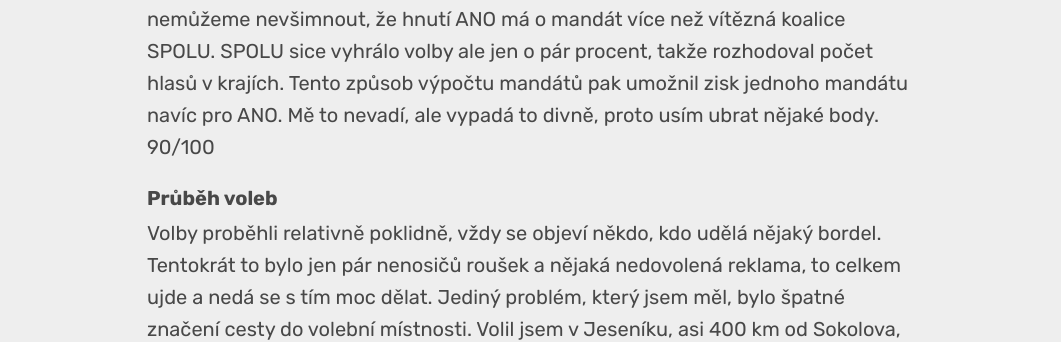
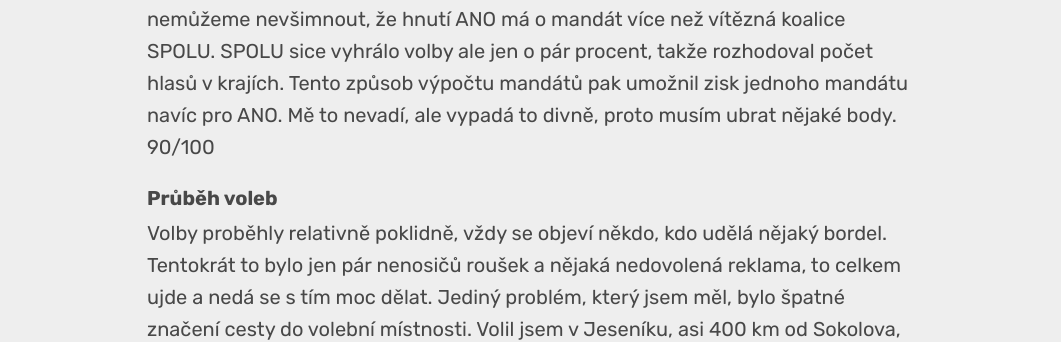
Before and after one commit to Bertik23/statnispravablog, a Jekyll site: the page built from _posts/2021-10-12-volby.md, in a window 1280 px wide and 1400 px high, scrolled down 761 px. Shown: the part 285-627 px from the top of the window, without its empty margins (109-1170 px from the left). Built offline with Jekyll 4.4.1, drawn with Linux system fonts in a browser that asks for light colours; some web fonts are replaced; some of the changed text lies outside the part shown.

```diff
--- a/_includes/main/head.html
+++ b/_includes/main/head.html
@@ -17,7 +17,7 @@
 {% if page.title %} {% assign title = page.title ~ ' - ' ~ page.subtitle %} {% else %} {% assign title = site.blog.title %} {% endif %}
 {% if page.description %} {% assign description = page.description %} {% else %} {% assign description = site.blog.description %} {% endif %}
 {% if page.keywords %} {% assign keywords = page.keywords %} {% else %} {% assign keywords = site.keywords %} {% endif %}
-{% if page.cover %} {% assign cover = page.cover %} {% else %} {% assign cover = site.cover %} {% endif %}
+{% if page.hero %} {% assign cover = page.hero %} {% else %} {% assign cover = site.cover %} {% endif %}
 
 <!-- Twitter Cards -->
 <meta name="twitter:card" content="summary" />
--- a/_posts/2021-10-12-volby.md
+++ b/_posts/2021-10-12-volby.md
@@ -14,10 +15,10 @@ Volby se někdy označují jako svátek demokracie, to že to je svátek však n
 
 ### Výsledek
 <!--break-->
-Vezměme to od konce. Když ponecháme stranou hodnocení výsledku voleb, tak si nemůžeme nevšimnout, že hnutí ANO má o mandát více než vítězná koalice SPOLU. SPOLU sice vyhrálo volby ale jen o pár procent, takže rozhodoval počet hlasů v krajích. Tento způsob výpočtu mandátů pak umožnil zisk jednoho mandátu navíc pro ANO. Mě to nevadí, ale vypadá to divně, proto usím ubrat nějaké body. 90/100
+Vezměme to od konce. Když ponecháme stranou hodnocení výsledku voleb, tak si nemůžeme nevšimnout, že hnutí ANO má o mandát více než vítězná koalice SPOLU. SPOLU sice vyhrálo volby ale jen o pár procent, takže rozhodoval počet hlasů v krajích. Tento způsob výpočtu mandátů pak umožnil zisk jednoho mandátu navíc pro ANO. Mě to nevadí, ale vypadá to divně, proto musím ubrat nějaké body. 90/100
 
 ### Průběh voleb
-Volby proběhli relativně poklidně, vždy se objeví někdo, kdo udělá nějaký bordel. Tentokrát to bylo jen pár nenosičů roušek a nějaká nedovolená reklama, to celkem ujde a nedá se s tím moc dělat. Jediný problém, který jsem měl, bylo špatné značení cesty do volební místnosti. Volil jsem v Jeseníku, asi 400 km od Sokolova, kde to vůbec neznám, byl jsem tam poprvé v životě. Najít volební místnost bylo celkem jednoduché, když jsme večer v 10 hodin přijížděli, tak se zrovna zavírala, takže se svítilo a byla krásně vidět. Jenomže ráno jsem tam přišel a koukal oknem dovnitř. Neměl jsem tušení jak se tam dostat. Po pár minutách jsem pochopil, že se tam odsud nedostanu a budu muset vylézt z areálu školy a najít jiný vchod. Vyšlo to napotřetí, to už jsem se klepal zimou, protože byly asi 3 °C a já měl jenom mikinu, ale to není chyba státu. Sice jsem si jist, že domácí věděli kam jít, ale to nemění nic na tom, že to mohli lépe označit. Takže plný počet bodů za průběh nebude, ale pořád solidních 95/100.
+Volby proběhly relativně poklidně, vždy se objeví někdo, kdo udělá nějaký bordel. Tentokrát to bylo jen pár nenosičů roušek a nějaká nedovolená reklama, to celkem ujde a nedá se s tím moc dělat. Jediný problém, který jsem měl, bylo špatné značení cesty do volební místnosti. Volil jsem v Jeseníku, asi 400 km od Sokolova, kde to vůbec neznám, byl jsem tam poprvé v životě. Najít volební místnost bylo celkem jednoduché, když jsme večer v 10 hodin přijížděli, tak se zrovna zavírala, takže se svítilo a byla krásně vidět. Jenomže ráno jsem tam přišel a koukal oknem dovnitř. Neměl jsem tušení jak se tam dostat. Po pár minutách jsem pochopil, že se tam odsud nedostanu a budu muset vylézt z areálu školy a najít jiný vchod. Vyšlo to napotřetí, to už jsem se klepal zimou, protože byly asi 3 °C a já měl jenom mikinu, ale to není chyba státu. Sice jsem si jist, že domácí věděli kam jít, ale to nemění nic na tom, že to mohli lépe označit. Takže plný počet bodů za průběh nebude, ale pořád solidních 95/100.
 
 ### Před volbami
 Před volbami se toho moc zajímavého pro naše účely neděje. Jediné, co nás zajímá je zjišťování, kde volit, případně zajištění voličského průkazu.
```
Also changed, not shown: other parts of _posts/2021-10-12-volby.md (+1 -0 lines).
